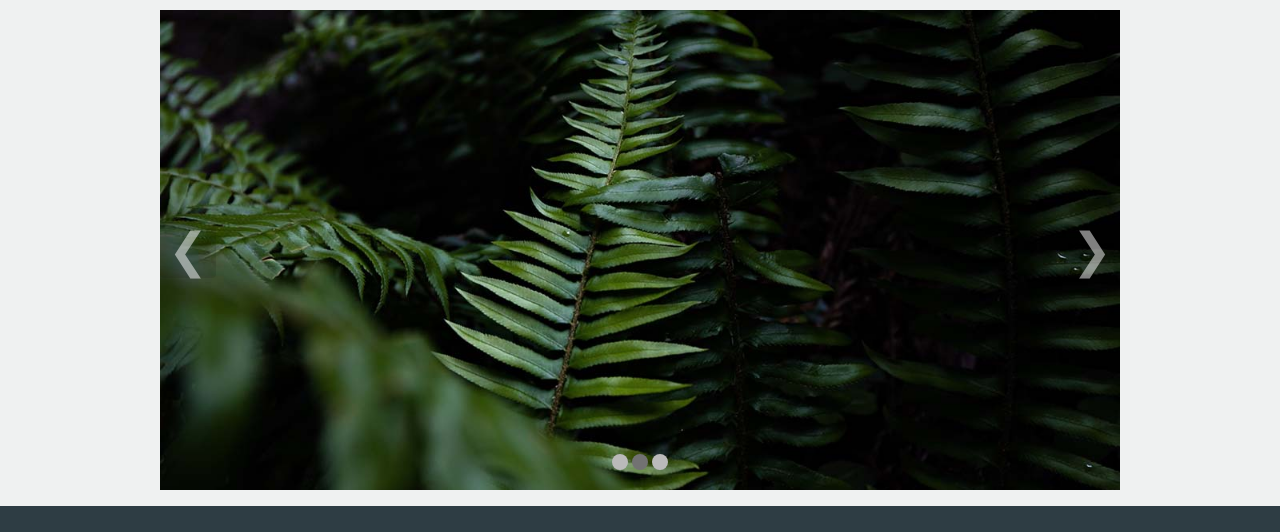
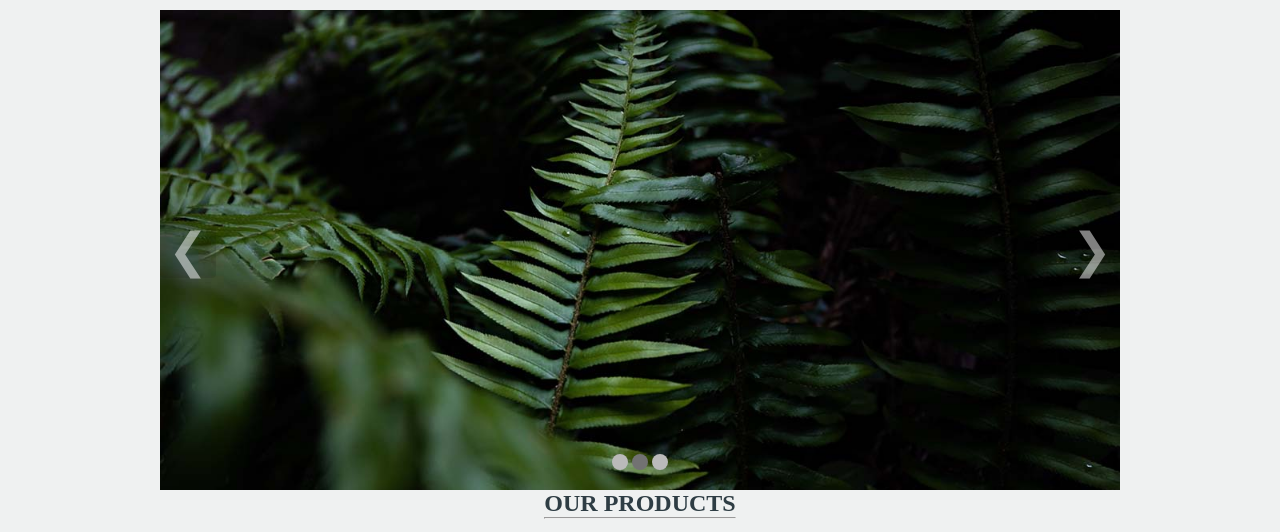
Before and after one commit to murkney/Nutrolink, a plain HTML site: page index.html in a window 1280 px wide. Shown: the part 86-618 px from the top of the page. Drawn offline with nearby package versions, Linux system fonts and the light colour scheme; a web font is replaced by a local one.

Commit message:
Added main products html structure

```diff
--- a/index.html
+++ b/index.html
@@ -56,6 +56,13 @@
 				</div>
 			</section>
 			<!-- Main slideshow ends -->
+			<!-- Main products starts -->
+			<section class="main-products">
+				<h2 class="product-header">Our Products</h2>
+				<hr>
+				<div class="products-container" id="products-container"></div>
+			</section>
+			<!-- Main products ends -->
 		</main>
 		<!-- Main section ends -->
 		<!-- Footer section starts -->
```
